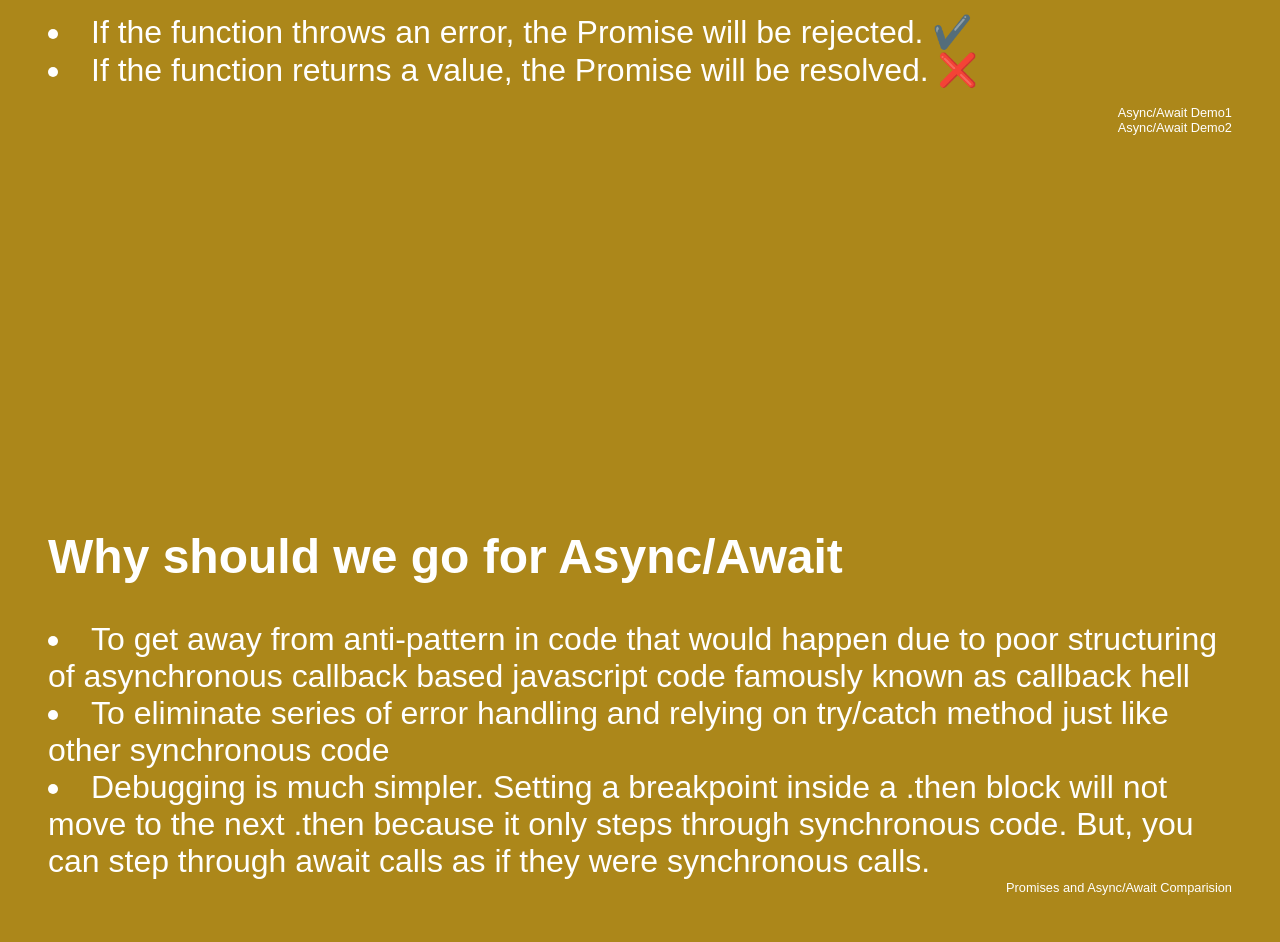
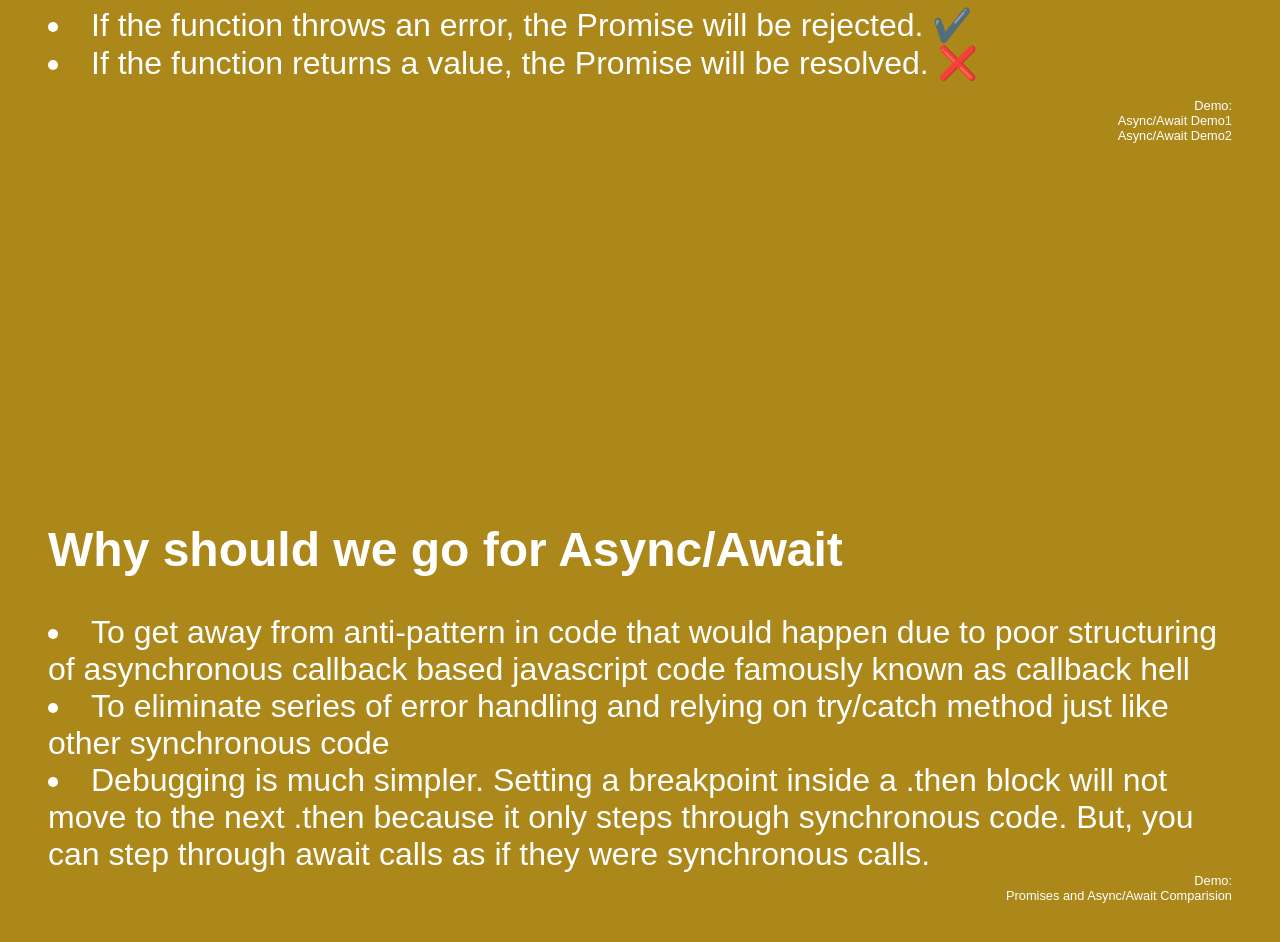
Before and after one commit to Harshi7016/Aync-Await-Devkode-Talk, a plain HTML site: page index.html in a window 1280 px wide. Shown: the part 2888-3830 px from the top of the page. Drawn offline with Linux system fonts and the light colour scheme.

Commit message:
demo stated

```diff
--- a/index.html
+++ b/index.html
@@ -93,6 +93,9 @@
                 <li>If the function returns a value, the Promise will be resolved. ❌</li>
             </p>
             <div class="link-demo">
+                Demo:
+              </div>
+            <div class="link-demo">
                  <a href="https://repl.it/@HarshithV/asyncawaitintroduction#index.js" target="_blank">Async/Await Demo1</a>
             </div>
             <div class="link-demo">
@@ -112,6 +115,9 @@
                 <li>To eliminate series of error handling and relying on try/catch method just like other synchronous code</li>
                 <li>Debugging is much simpler. Setting a breakpoint inside a .then block will not move to the next .then because it only steps through synchronous code. But, you can step through await calls as if they were synchronous calls.</li>
 
+                <div class="link-demo">
+                  Demo:
+                </div>
                 <div class="link-demo">
                     <a target="_blank" href="https://repl.it/@HarshithV/AsyncAwaitPromiseCallbackhell#index.js">Promises and Async/Await Comparision</a>
                 </div>
```
